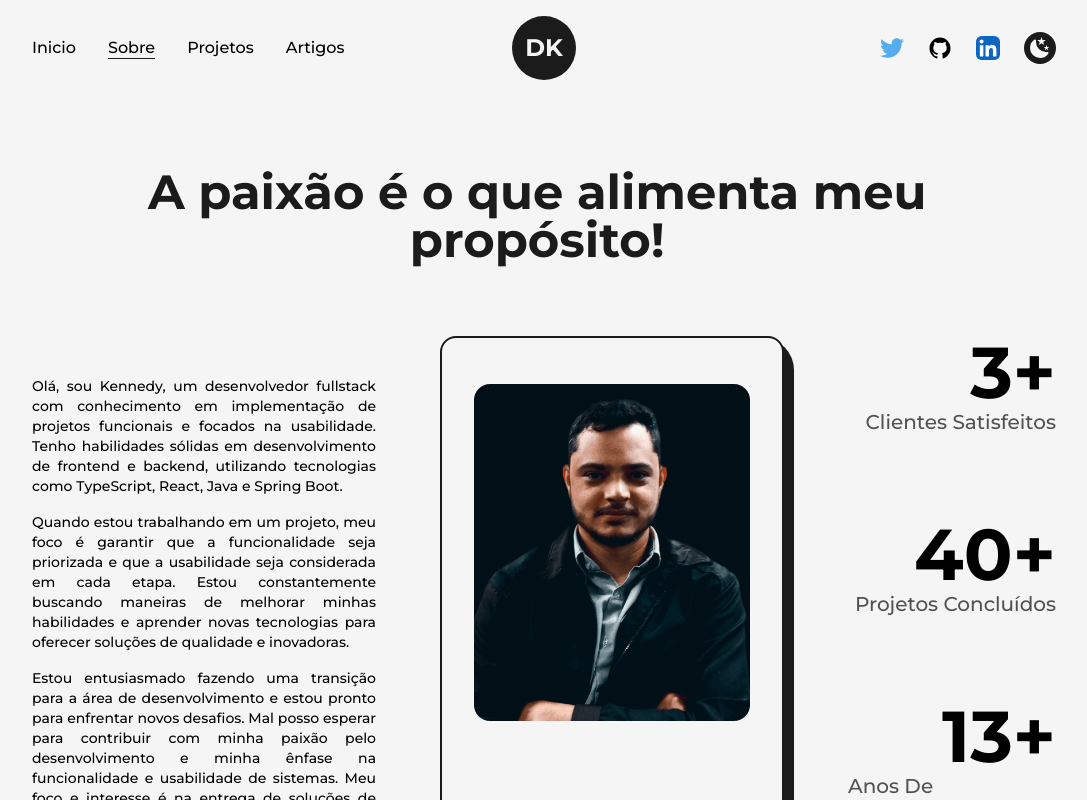
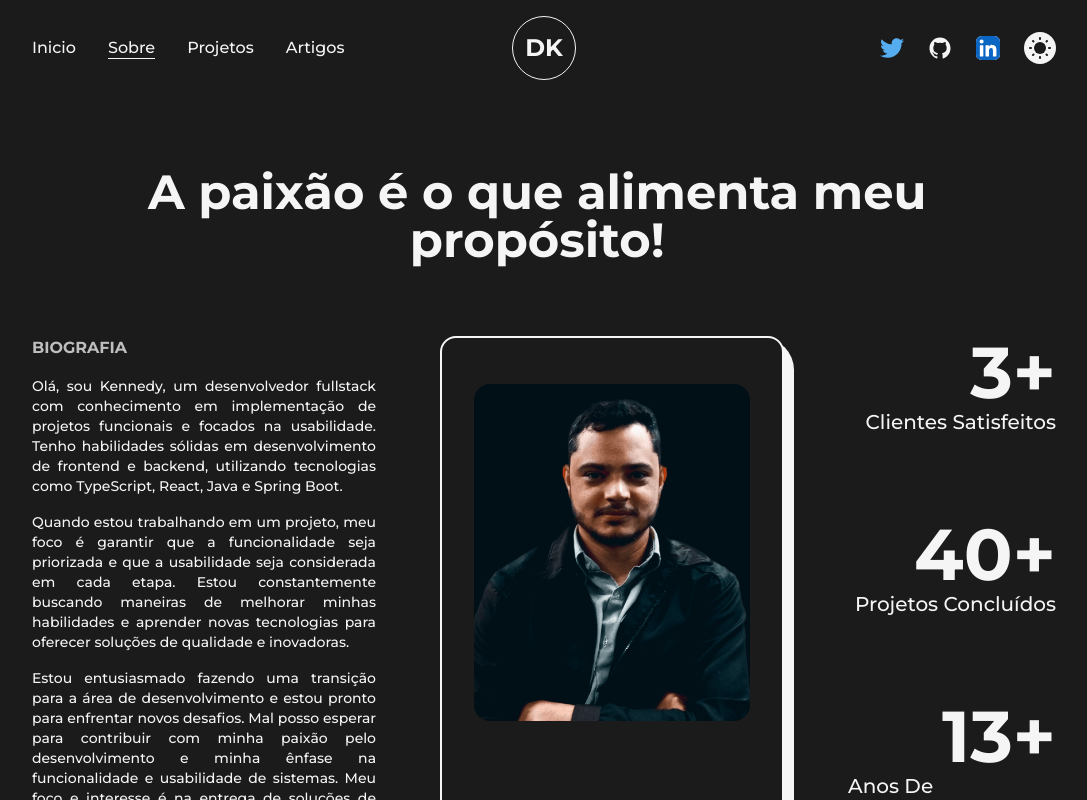
Before and after one commit to KEENNEEDYY/portifolio-CB, a Next.js app: page /about in a window 1280 px wide. Both pictures are taken after a click on the button 1136 px from the left and 48 px from the top of the page. Shown: the top 800 px of the page, without its empty margins (96-1183 px from the left). Built offline with nearby package versions, Linux system fonts and the light colour scheme.

Commit message:
Adding Darkmode in portfolio: About page

```diff
--- a/src/components/Education.js
+++ b/src/components/Education.js
@@ -5,13 +5,13 @@ import LiIcon from './LiIcon';
 const Details = ({ type, time, place, moreInfo, info}) => {
     const ref = useRef(null);
     return (
-        <li ref={ref} className='my-8 first:mt-0 last:mb-0 w-[60%] mx-auto flex flex-col items-center justify-between' >
+        <li ref={ref} className='!my-2 !first:mt-0 !last:mb-0 !w-[60%] !mx-auto !flex !flex-col !items-center !justify-between' >
         <LiIcon reference={ref} />
         <motion.div initial={{y:50}} whileInView={{y:0}} transition={{duration:0.5, type:"spring"}} >
             <h3 className='capitalize font-bold text-2xl' >
                 {type}
             </h3>
-            <span className='capitalize font-medium text-dark/75' >
+            <span className='capitalize font-medium text-dark/75 dark:text-light/75' >
                 {time} | {place} | {moreInfo}
             </span>
             <p className='font-medium w-full' >
@@ -43,7 +43,9 @@ const Education = () => {
 
         <div ref={ref} className="w-[75%] mx-auto relative">
 
-                <motion.div style={{scaleY: scrollYProgress }} className="absolute left-9 top-0 w-[4px] h-full bg-dark origin-top" />
+                <motion.div style={{scaleY: scrollYProgress }}
+                    className="absolute left-9 top-0 w-[4px] h-full bg-dark origin-top dark:bg-light"
+                />
                 <ul className="w-full flex flex-col items-start justify-between ml-4" >
                     <Details
                         type={"Bacharel em Sistemas De Informação"}
--- a/src/components/Experience.js
+++ b/src/components/Experience.js
@@ -13,18 +13,18 @@ const Details = ({ position, company, companyLink, time, address, work }) => {
 
     const ref = useRef(null);
     return (
-        <li ref={ref} className='my-8 first:mt-0 last:mb-0 w-[70%] mx-auto flex flex-col items-left justify-between' >
+        <li ref={ref} className='!my-2 !first:mt-0 !last:mb-0 !w-[70%] !mx-auto !flex !flex-col !items-left !justify-between' >
             <LiIcon reference={ref} />
             <motion.div initial={{y:50}} whileInView={{y:0}} transition={{duration:0.5, type:"spring"}} >
-                <h3 className='capitalize font-bold text-2xl' >
+                <h3 className='!capitalize !font-bold !text-2xl' >
                     {position}&nbsp;<Link href={`${companyLink}`}
                     target="_blank"
-                    className='text-primary capitalize'
+                    className='text-primary dark:text-primaryDark capitalize'
                     >
                         @{company}
                     </Link>
                 </h3>
-                <span className='capitalize font-medium text-dark/75' >
+                <span className='capitalize font-medium text-dark/75 dark:text-light/75' >
                     {time} | {address}
                 </span>
                     <p className='font-medium w-full hover:underline' onClick={handleClick} style={{ cursor: 'pointer'}}>
@@ -55,7 +55,9 @@ const Experience = () => {
 
         <div ref={ref} className="w-[75%] mx-auto relative">
 
-                <motion.div style={{scaleY: scrollYProgress }} className="absolute left-9 top-0 w-[4px] h-full bg-dark origin-top" />
+                <motion.div style={{scaleY: scrollYProgress }}
+                    className="absolute left-9 top-0 w-[4px] h-full bg-dark origin-top dark:bg-light"
+                />
                 <ul className="w-full flex flex-col items-start justify-between ml-4 mb-1" >
                     <Details
                             position={"Analista de Redes Pleno"}
--- a/src/components/LiIcon.js
+++ b/src/components/LiIcon.js
@@ -9,15 +9,15 @@ const LiIcon = ({reference}) => {
         }
     )
   return (
-    <figure className='absolute left-0 stroke-dark ' >
+    <figure className='absolute left-0 stroke-dark dark:stroke-light' >
       <svg className='-rotate-90'  width={"75"} height={"75"} viewBox='0 0 100 100'>
-        <circle cx={"75"} cy={"50"} r={"20"} className='stroke-primary stroke-1 fill-none'/>
-        <motion.circle cx={"75"} cy={"50"} r={"20"} className='stroke-[5px] fill-light'
+        <circle cx={"75"} cy={"50"} r={"20"} className='stroke-primary dark:stroke-primaryDark stroke-1 fill-none'/>
+        <motion.circle cx={"75"} cy={"50"} r={"20"} className='stroke-[5px] fill-light dark:fill-dark'
         style={{
             pathLength: scrollProgress
         }}
         />
-        <circle cx={"75"} cy={"50"} r={"10"} className='animate-pulse stroke-1 fill-primary'/>
+        <circle cx={"75"} cy={"50"} r={"10"} className='animate-pulse stroke-1 fill-primary dark:fill-primaryDark'/>
       </svg>
     </figure>
   )
--- a/src/components/Skills.js
+++ b/src/components/Skills.js
@@ -4,11 +4,11 @@ import React from 'react'
 const Skill = ({name, x,y}) => {
     return (
             <motion.div className='flex items-center justify-center rounded-full font-semibold bg-dark text-light
-            py-3 px-6 shadow-dark cursor-pointer absolute '
+            py-3 px-6 shadow-dark cursor-pointer absolute dark:text-dark dark:bg-light'
             whileHover={{scale:1.05}}
             initial={{x:0,y:0}}
-            whileInView={{x:x,y:y}}
-            transition={{duration:1.5}}
+            whileInView={{x:x,y:y, transition: {duration: 1.5} }}
+            viewport={{once: true}}
             >
                 {name}
             </motion.div>
@@ -19,7 +19,7 @@ const Skills = () => {
   return (
     <>
         <h2 className='font-bold text-8xl mt-64 w-full text-center' > Skills </h2>
-        <div className='w-full h-screen relative flex items-center justify-center rounded-full bg-circularLight'>
+        <div className='w-full h-screen relative flex items-center justify-center rounded-full bg-circularLight dark:bg-circularDark'>
             <Skill name={'Web'} />
             <Skill name={'JUnit'} x={'-10vh'} y={'-20vw'} />
             <Skill name={'TypeScript'} x={'25vh'} y={'10vw'} />
--- a/src/components/hooks/useThemeSwitcher.js
+++ b/src/components/hooks/useThemeSwitcher.js
@@ -30,6 +30,8 @@ function useThemeSwitcher() {
             }
         }
 
+        handleChange();
+
         mediaQuery.addEventListener("change",handleChange)
 
         return () => mediaQuery.removeEventListener("change",handleChange);
--- a/src/pages/_document.js
+++ b/src/pages/_document.js
@@ -1,10 +1,22 @@
-import { Html, Head, Main, NextScript } from 'next/document'
+import { Html, Head, Main, NextScript } from 'next/document';
+import Script from 'next/script';
 
 export default function Document() {
   return (
     <Html lang="en">
       <Head />
       <body>
+        <Script id="theme-switcher" strategy='beforeInteractive'>
+          {
+            `
+            if (localStorage.theme === 'dark' || (!('theme' in localStorage) && window.matchMedia('(prefers-color-scheme: dark)').matches)) {
+              document.documentElement.classList.add('dark')
+            } else {
+              document.documentElement.classList.remove('dark')
+            }
+            `
+          }
+        </Script>
         <Main />
         <NextScript />
       </body>
--- a/src/pages/about.js
+++ b/src/pages/about.js
@@ -37,15 +37,15 @@ const about = () => {
   return (
     <>
         <Head>
-            <title>Kennedy Leocadio | About Page</title>
+            <title>Desenvolvedor Kennedy | About Page</title>
             <meta name="description" content="any description"/>
         </Head>
-        <main className="flex w-full flex-col items-center justify-center">
+        <main className="flex w-full flex-col items-center justify-center dark:text-light">
             <Layout className='pt-16'>
                 <AnimatedText text="A paixão é o que alimenta meu propósito!" className='mb-16 !text-5xl '/>
                 <div className='grid w-full grid-cols-8 gap-16'>
                     <div className="col-span-3 flex flex-col items-start justify-start">
-                        <h2 className="mb-4 text-light font-bold uppercase text-dark/75">Biografia</h2>
+                        <h2 className='mb-4 font-bold uppercase text-dark/75 dark:text-light/75'>Biografia</h2>
                         <p className="font-medium text-sm text-justify" >
                             Olá, sou Kennedy, um desenvolvedor fullstack com conhecimento em implementação de projetos funcionais e
                             focados na usabilidade. Tenho habilidades sólidas em desenvolvimento de frontend e backend, utilizando
@@ -63,16 +63,16 @@ const about = () => {
                         </p>
                     </div>
                     <div className=' col-span-3 relative rounded-2xl border-2 border-solid border-dark
-                        bg-light p-8' >
-                        <div className=' absolute top-0 -right-3 -z-10 w-[102%] h-[103%] rounded-[2rem] bg-dark' />
-                        <Image src={profilePic} alt='Kennedy' className='w-full h-auto rounded-2xl mt-[5%]' />
+                        bg-light dark:bg-dark dark:border-light p-8' >
+                        <div className=' absolute top-0 -right-3 -z-10 w-[102%] h-[103%] rounded-[2rem] bg-dark dark:bg-light' />
+                        <Image src={profilePic} alt='Kennedy' className='w-full h-auto rounded-2xl mt-[5%] dark:bg-dark ' />
                     </div>
                     <div className='col-span-2 flex flex-col items-end justify-between' >
                         <div className='flex flex-col items-end justify-center' >
                             <span className='inline-block text-7xl font-bold'>
                                 <AnimatedNumbers value={3} />+
                             </span>
-                            <h2 className='text-xl font-medium capitalize text-dark/75'>
+                            <h2 className='text-xl font-medium capitalize text-dark/75 dark:text-light'>
                                 clientes satisfeitos
                             </h2>
                         </div>
@@ -80,7 +80,7 @@ const about = () => {
                             <span className='inline-block text-7xl font-bold'>
                                 <AnimatedNumbers value={40} />+
                             </span>
-                            <h2 className='text-xl font-medium capitalize text-dark/75' >
+                            <h2 className='text-xl font-medium capitalize text-dark/75 dark:text-light' >
                                 projetos concluídos
                             </h2>
                         </div>
@@ -88,7 +88,7 @@ const about = () => {
                             <span className='inline-block text-7xl font-bold'>
                                 <AnimatedNumbers value={13} />+
                             </span>
-                            <h2 className='text-xl font-medium capitalize text-dark/75' >
+                            <h2 className='text-xl font-medium capitalize text-dark/75 dark:text-light' >
                                 anos de experiência
                             </h2>
                         </div>
--- a/src/pages/index.js
+++ b/src/pages/index.js
@@ -12,7 +12,7 @@ export default function Home() {
   return (
     <>
       <Head>
-        <title>Create Next App</title>
+        <title>Desenvolvedor Kennedy | Home</title>
         <meta name="description" content="Desenvolvedor Kennedy" />
       </Head>
       <main className='flex items-center text-dark w-full min-h-screen dark:text-light'>
--- a/tailwind.config.js
+++ b/tailwind.config.js
@@ -34,6 +34,7 @@ module.exports = {
       },
       backgroundImage: {
         circularLight: 'repeating-radial-gradient(rgba(0,0,0,0.4) 2px,#f5f5f5 5px, #f5f5f5 100px)',
+        circularDark: 'repeating-radial-gradient(rgba(255,255,255,0.5) 2px,#1b1b1b 8px, #1b1b1b 100px)',
       },
     },
   },
```
